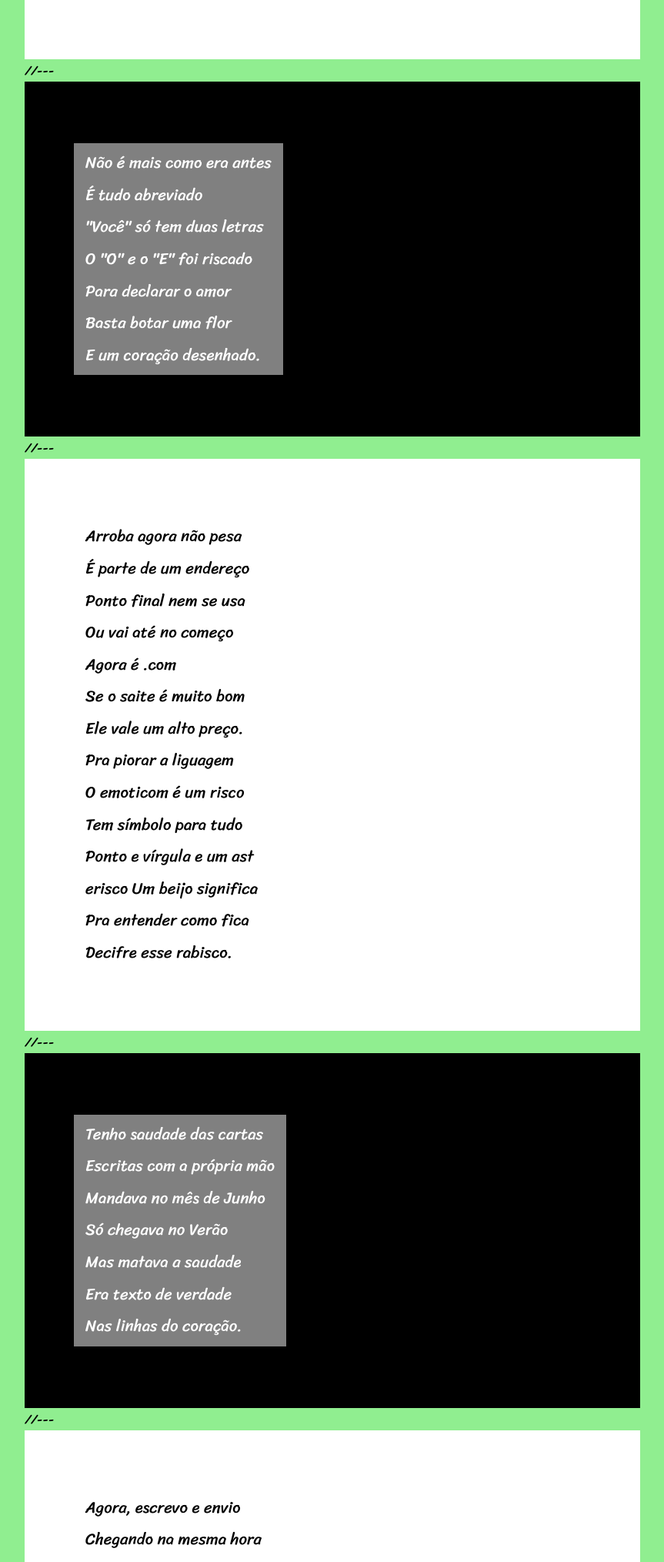
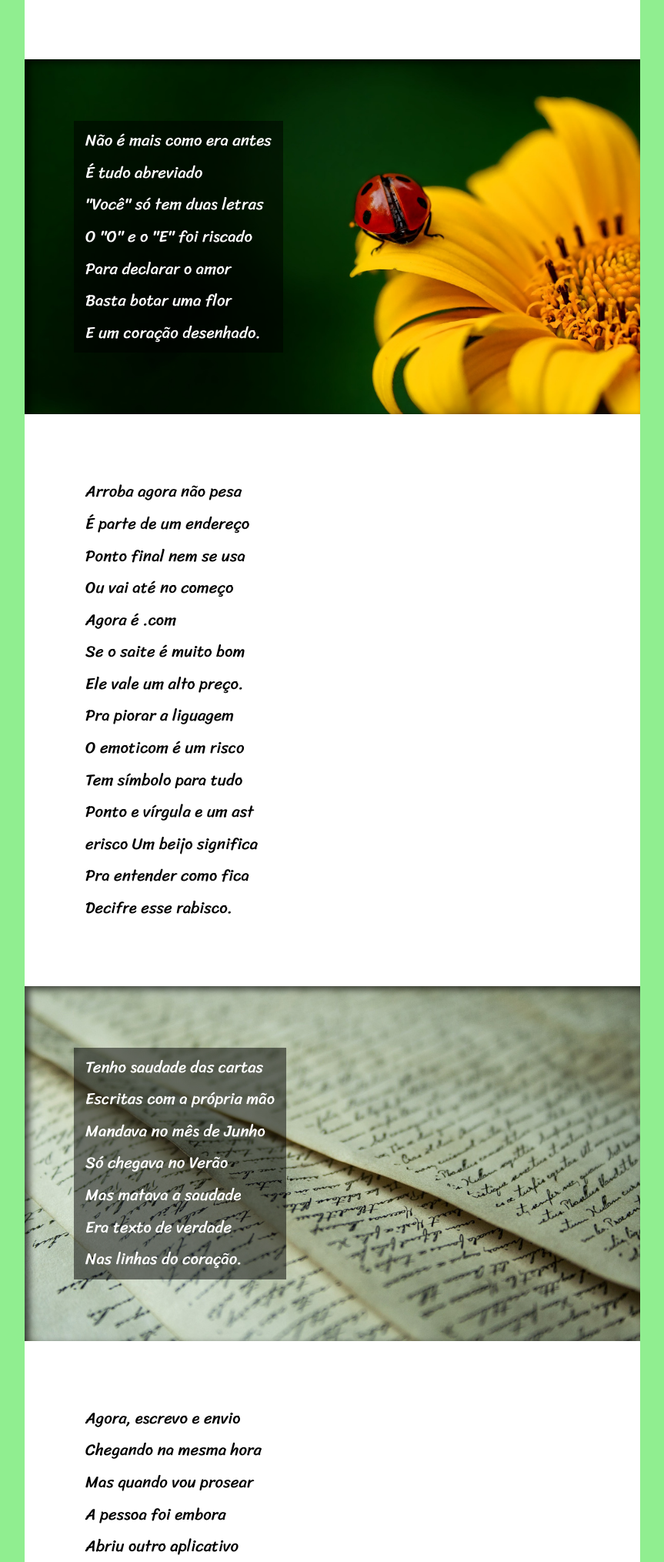
Before and after one commit to CEFET-Igor/Projeto-Cordel-Moderno, a plain HTML site: page index.html in a window 1280 px wide. Shown: the part 478-2507 px from the top of the page at 77% size, without its empty margins (208-1071 px from the left). Drawn offline with Linux system fonts and the light colour scheme.

Commit message:
adição do efeito paralax
efeito paralax

```diff
--- a/index.html
+++ b/index.html
@@ -26,10 +26,7 @@
                 Vou dizer tudo em poesia. <br>
             </p>
         </section>
-
-        //---
-
-        <section class="img">
+        <section class="img" id="img01">
             <p class="estrofe">
                 Não é mais como era antes <br>
                 É tudo abreviado <br>
@@ -40,9 +37,6 @@
                 E um coração desenhado. <br>
             </p>
         </section>
-
-        //---
-
         <section class="normal">
             <p class="estrofe">
                 Arroba agora não pesa <br>
@@ -66,10 +60,7 @@
 
         </section>
 
-
-        //---
-
-        <section class="img">
+        <section class="img" id="img02" >
             <p class="estrofe">
                 Tenho saudade das cartas <br>
                 Escritas com a própria mão <br>
@@ -80,9 +71,6 @@
                 Nas linhas do coração. <br>
             </p>
         </section>
-
-        //---
-
         <section class="normal">
             <p class="estrofe">
                 Agora, escrevo e envio <br>
--- a/style.css
+++ b/style.css
@@ -80,12 +80,26 @@ main > section.normal > p.estrofe{
 main > section.img{
     background: black;
     color: white;
+    box-shadow: inset 6px 4px 10px rgba(0, 0, 0, 0.664);
 }
 
 main > section.img > p.estrofe{
     display: inline-block;
-    background-color: gray;
+    background-color: rgba(0, 0, 0, 0.5);
     padding: 5px 15px;
+}
+
+main > section#img01{
+    background: url('imagens/background001-1200.jpg');
+    background-position: right center;
+    background-size: cover;
+    background-attachment: fixed;
+}
+main > section#img02{
+    background: url('imagens/background002-1200.jpg');
+    background-position: right bottom;
+    background-size: cover;
+    background-attachment: fixed;
 }
 
 /*********
```
Also changed, not shown: imagens/background001-1200.jpg (added), imagens/background002-1200.jpg (added).
